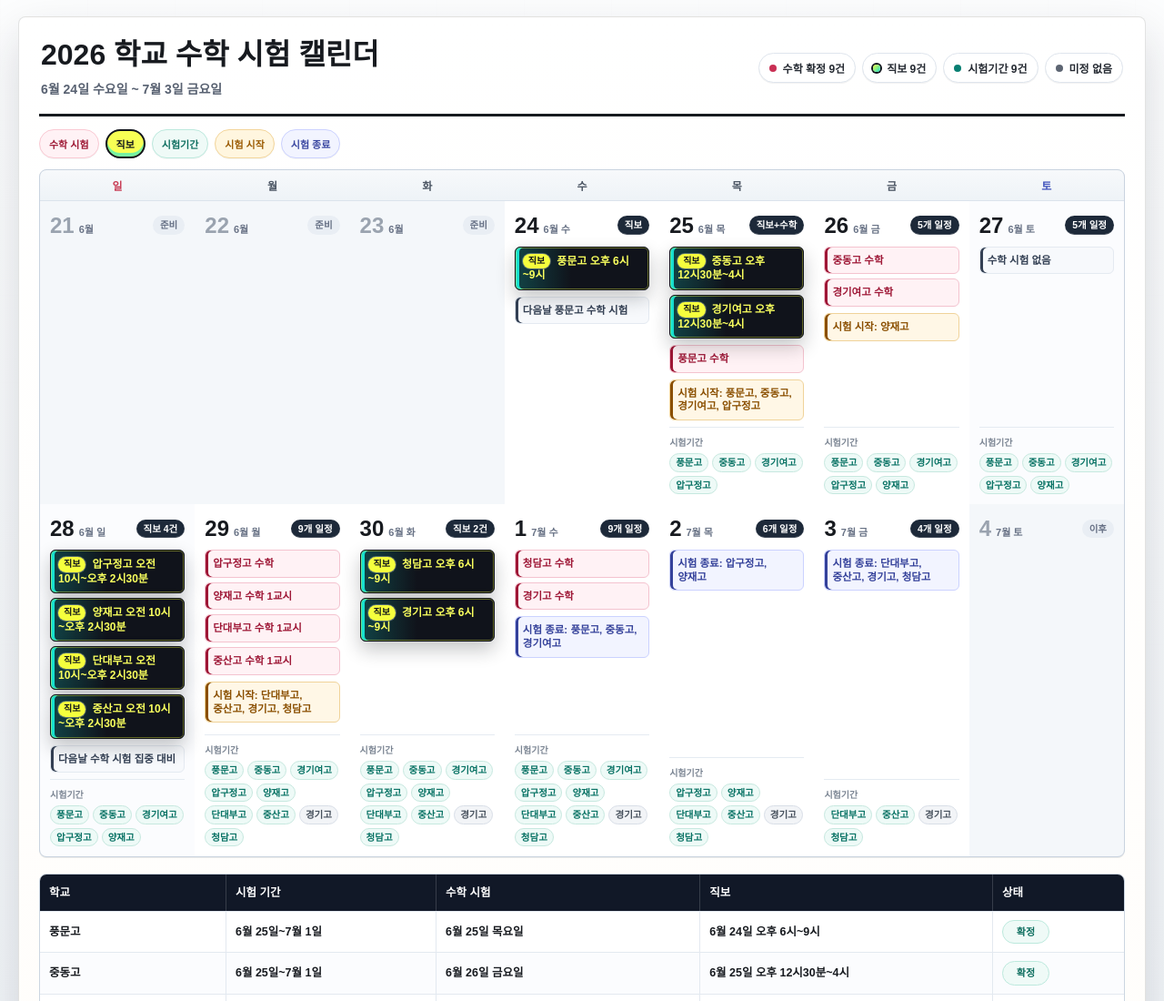
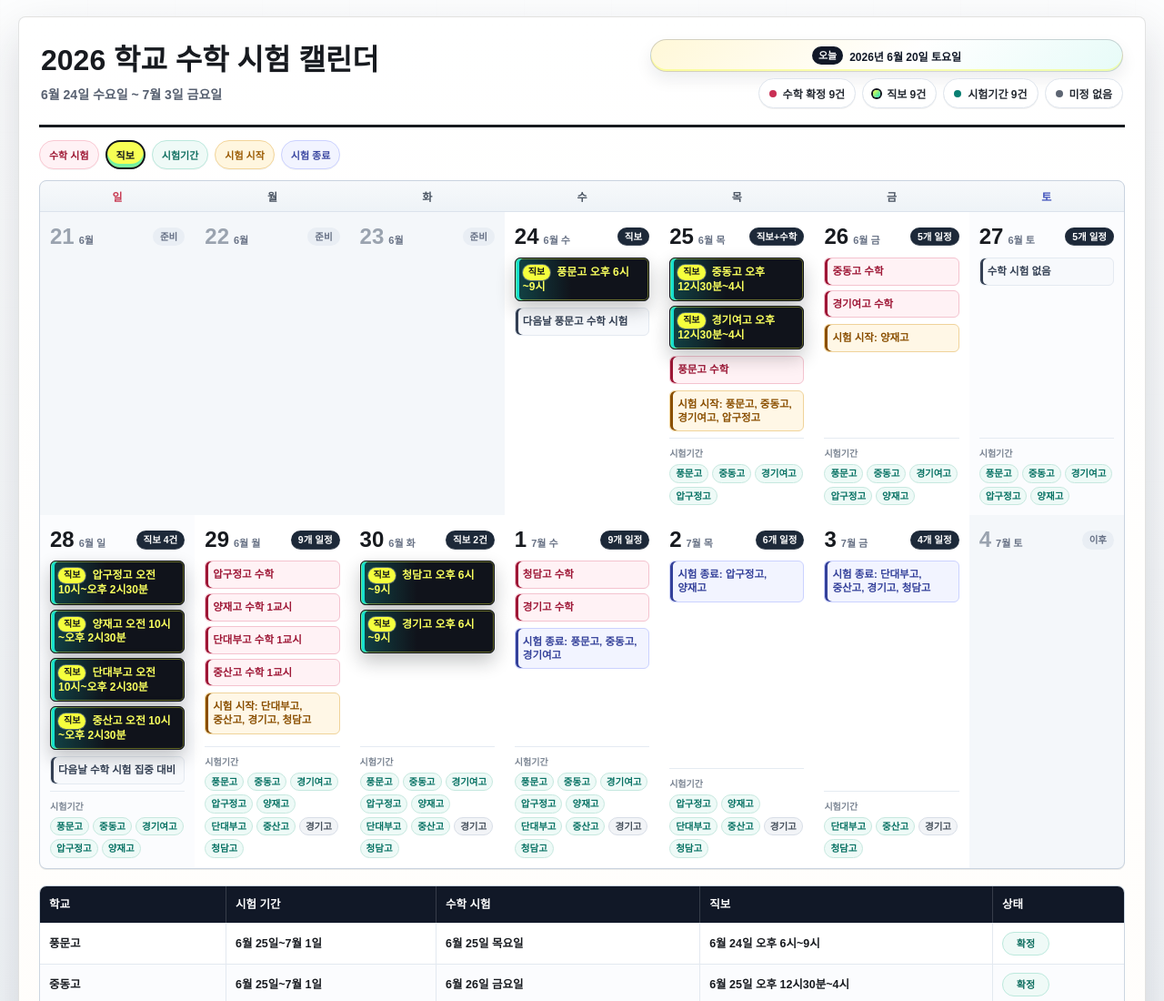
Before and after one commit to winsanai-sudo/gimal, a plain HTML site: page public-calendar/index.html in a window 1280 px wide. Shown: the top 1100 px of the page at 91% size. Drawn offline with Linux system fonts and the light colour scheme.

Commit message:
Update index.html

```diff
--- a/public-calendar/index.html
+++ b/public-calendar/index.html
@@ -866,6 +866,35 @@
       font-size: 11.5px;
     }
 
+    .today-pill {
+      width: 100%;
+      justify-content: center;
+      color: #111827;
+      border-color: rgba(17, 24, 39, 0.18);
+      background:
+        linear-gradient(135deg, #fff8d8 0%, #ffffff 55%, #e7fbf8 100%);
+      box-shadow:
+        inset 0 -2px 0 rgba(247, 255, 84, 0.46),
+        0 8px 18px rgba(17, 24, 39, 0.08);
+    }
+
+    .today-label {
+      display: inline-flex;
+      align-items: center;
+      min-height: 20px;
+      padding: 2px 7px;
+      border-radius: 999px;
+      color: #ffffff;
+      background: #111827;
+      font-size: 11px;
+      line-height: 1;
+      font-weight: 900;
+    }
+
+    #today-date {
+      font-variant-numeric: tabular-nums;
+    }
+
     @media (max-width: 920px) {
       main {
         width: calc(100% - 18px);
@@ -913,6 +942,7 @@
         <div class="subtitle">6월 24일 수요일 ~ 7월 3일 금요일</div>
       </div>
       <div class="summary" aria-label="요약">
+        <div class="summary-pill today-pill"><span class="today-label">오늘</span><time id="today-date" datetime="">날짜 확인 중</time></div>
         <div class="summary-pill"><span class="dot math"></span>수학 확정 9건</div>
         <div class="summary-pill"><span class="dot direct"></span>직보 9건</div>
         <div class="summary-pill"><span class="dot"></span>시험기간 9건</div>
@@ -1133,5 +1163,31 @@
       <div>수학 시험 미정: 없음</div>
     </footer>
   </main>
+  <script>
+    (() => {
+      const todayDate = document.getElementById("today-date");
+      if (!todayDate) return;
+
+      const now = new Date();
+      const dateParts = new Intl.DateTimeFormat("en", {
+        timeZone: "Asia/Seoul",
+        year: "numeric",
+        month: "2-digit",
+        day: "2-digit"
+      }).formatToParts(now).reduce((parts, part) => {
+        if (part.type !== "literal") parts[part.type] = part.value;
+        return parts;
+      }, {});
+
+      todayDate.textContent = new Intl.DateTimeFormat("ko-KR", {
+        timeZone: "Asia/Seoul",
+        year: "numeric",
+        month: "long",
+        day: "numeric",
+        weekday: "long"
+      }).format(now);
+      todayDate.setAttribute("datetime", `${dateParts.year}-${dateParts.month}-${dateParts.day}`);
+    })();
+  </script>
 </body>
 </html>
```
